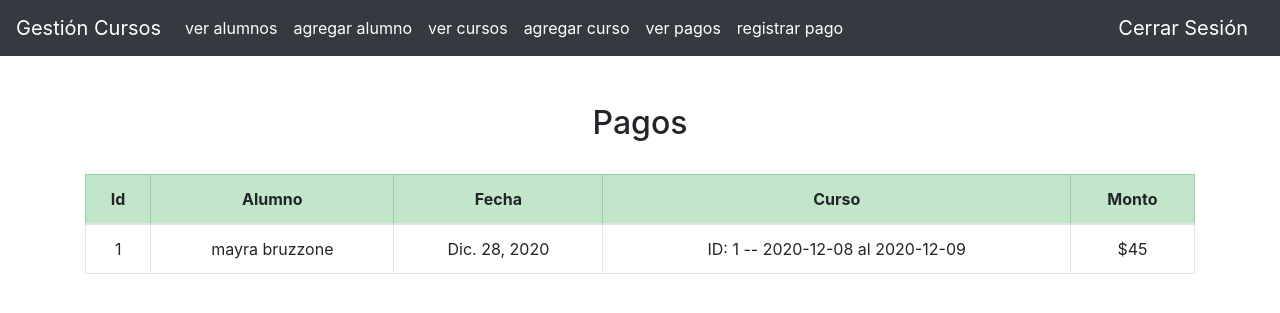
After one commit to gml33/canotaje, a Django app: page /gestion/pagos/ in a window 1280 px wide. The commit adds this page. Shown: the top 313 px of the page. Run offline with Django 3.2, Linux system fonts and the light colour scheme; data comes from the database, SQL or seed files in the repository; some libraries are stand-ins or nearby versions.

Commit message:
agregar y ver pagos listo

```diff
--- a/gestion/forms.py
+++ b/gestion/forms.py
@@ -1,5 +1,5 @@
 from django import forms
-from .models import *
+from .models import Alumno, PadreAlumno, MadreAlumno, Curso, Pago
 
 class AlumnoForm(forms.ModelForm):
     class Meta:
--- a/gestion/models.py
+++ b/gestion/models.py
@@ -6,6 +6,8 @@ class Curso(models.Model):
     fecha_finalizacion = models.DateField(auto_now_add=False, auto_now=False)
     contenido = models.TextField(blank=True)
     descripcion = models.TextField(blank=True)
+    def __str__(self):
+        return f'ID: {self.id} -- {self.fecha_inicio} al {self.fecha_finalizacion}'
 
 class Alumno(models.Model):
     nombre = models.CharField(max_length=32)
@@ -38,7 +40,7 @@ class MadreAlumno(models.Model):
         return f'{self.nombre} {self.apellido} Madre de :{self.alumno}'
 
 class Pago(models.Model):
-    Alumno = models.ForeignKey(Alumno, on_delete=models.CASCADE, related_name='nombre_instructor')
+    alumno = models.ForeignKey(Alumno, on_delete=models.CASCADE, related_name='nombre_instructor')
     fecha = models.DateField(auto_now_add=False, auto_now=False, blank=False)
     monto = models.IntegerField()
     curso = models.ForeignKey(Curso, on_delete=models.CASCADE, related_name='pago_curso')
--- a/gestion/templates/gestion/new_layout.html
+++ b/gestion/templates/gestion/new_layout.html
@@ -34,6 +34,12 @@
     <li class="nav-item">
       <a class="nav-link active" href="{% url 'gestion:agregar_curso'%}">agregar curso</a>
     </li>
+    <li class="nav-item">
+      <a class="nav-link active" href="{% url 'gestion:ver_pagos'%}">ver pagos</a>
+    </li>
+    <li class="nav-item">
+      <a class="nav-link active" href="{% url 'gestion:agregar_pago'%}">registrar pago</a>
+    </li>
 
     </ul>
     <ul class="nav navbar-nav navbar-right">
--- /dev/null
+++ b/gestion/templates/gestion/ver_pagos.html
@@ -0,0 +1,37 @@
+{% extends "gestion/new_layout.html" %}
+{% block body %}
+<title>Cursos</title>
+<br>
+{% if data %}
+    <h2><center>Pagos</center></h2>
+    <br>
+    <div class="table-responsive">
+        <table class="table table-hover table-bordered">
+            <thead>
+                <tr class="table-success">
+                    <th scope="col"><center>Id</center></th>
+                    <th scope="col"><center>Alumno</center></th>
+                    <th scope="col"><center>Fecha</center></th>
+                    <th scope="col"><center>Curso</center></th>
+                    <th scope="col"><center>Monto</center></th>
+                </tr>
+            </thead>
+            <tbody>
+            {% for pago in data %}
+                <tr>
+                    <td><center>{{pago.id}}</center></td>
+                    <td><center>{{pago.alumno}}</center></td>
+                    <td><center>{{pago.fecha}}</center></td>
+                    <td><center>{{pago.curso}}</center></td>
+                    <td><center>${{pago.monto}}</center></td>
+                </tr>
+            {% endfor %}
+            </tbody>
+        </table>
+    </div>
+{% else %}
+    <h2><center>No hay Pagos registrados</center></h2>
+    <br>
+{% endif %}
+
+{% endblock %}
--- a/gestion/urls.py
+++ b/gestion/urls.py
@@ -19,4 +19,9 @@ urlpatterns = [
     #path('editar/curso/<int:id>', views.editar_curso, name='editar_curso'),
     #path('curso/<int:id>/eliminar', views.eliminar_curso, name='eliminar_curso'),
     #------------------------Pago--------------------------------------------------------
+    path('pagos/', views.ver_pagos, name='ver_pagos'),
+    #path('pago/detalle/<int:id>/', views.detalle_pago, name='detalle_pago'),
+    path('agregar/pago/', views.agregar_pago, name='agregar_pago'),
+    #path('editar/curso/<int:id>', views.editar_curso, name='editar_curso'),
+    #path('curso/<int:id>/eliminar', views.eliminar_curso, name='eliminar_curso'),
     ]
--- a/gestion/views.py
+++ b/gestion/views.py
@@ -93,31 +93,41 @@ def agregar_curso(request):
     return render(request, 'gestion/agregar_curso.html',{
         })
 #----------------------------Pagos-------------------------------------------------------
-'''
 def ver_pagos(request):
+
     if len(Pago.objects.all()) > 0:
         data = Pago.objects.all()
     else:
         data = None
-    return render(request, 'gestion/ver_pago.html',{
-        'grupo': request.user.rol,
+    return render(request, 'gestion/ver_pagos.html',{
         'data': data,
         })
 
-def agregar_curso(request):
+def agregar_pago(request):
     if request.method == 'POST':
-        form = CursoForm(request.POST)
+        form = PagoForm(request.POST)
+        print(request.POST)
         if form.is_valid():
-            fecha_inicio = form.cleaned_data['fecha_inicio']
-            fecha_finalizacion = form.cleaned_data['fecha_finalizacion']
-            contenido = form.cleaned_data['contenido']
-            descripcion = form.cleaned_data['descripcion']
+            alumno = form.cleaned_data['alumno']
+            fecha = form.cleaned_data['fecha']
+            monto = form.cleaned_data['monto']
+            curso = form.cleaned_data['curso']
             form.save()
-            messages.success(request, ('El Curso fue cargado exitosamente.'))
+            messages.success(request, ('El pago fue registrado con éxito.'))
             return HttpResponseRedirect(reverse('gestion:index'))
         else:
-            form = AlumnoForm()
-    return render(request, 'gestion/agregar_curso.html',{
-        'grupo': request.user.rol,
+            form = PagoForm()
+    return render(request, 'gestion/agregar_pago.html',{
+        'alumnos': Alumno.objects.all(),
+        'cursos': Curso.objects.all(),
         })
-        '''
+
+def detalle_pago(request, id):
+    alumno = Alumno.objects.get(id=id)
+    cursos = Curso.objects.filter(alumno=id)
+    return render(request, 'gestion/detalle_alumno.html',{
+        'cursos': cursos,
+        'padre':padre,
+        'madre':madre,
+        'alumno':alumno,
+        })
```
Also changed, not shown: gestion/templates/gestion/agregar_pago.html (added, +34 -0 lines), gestion/templates/gestion/detalle_pago.html (added, +15 -0 lines), db.sqlite3, gestion/migrations/0009_auto_20201228_1636.py (added).
